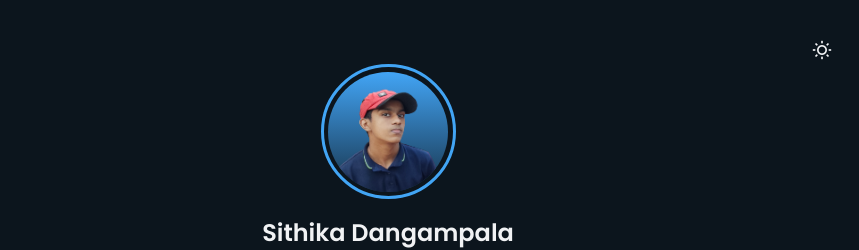
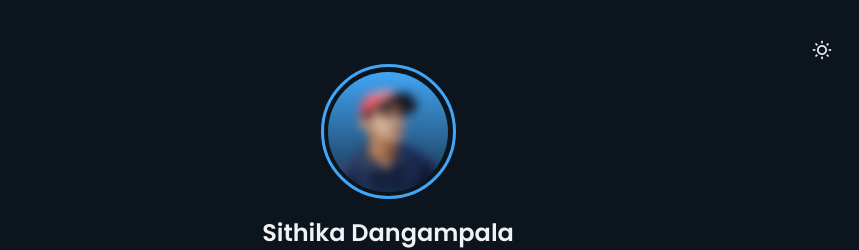
Before and after one commit to codercove/portfolio, a React (Create React App) app: page / in a window 1280 px wide. Shown: the top 250 px of the page, without its empty margins (252-1111 px from the left). Built offline with nearby package versions, Linux system fonts and the light colour scheme.

Commit message:
Blured Prefil Image

```diff
--- a/src/index.css
+++ b/src/index.css
@@ -144,6 +144,7 @@ body.dark-theme {
 .profile-perfil img {
   width: 90px;
   overflow: hidden;
+  filter: blur(5px);
 }
 
 .profile-border {
```
